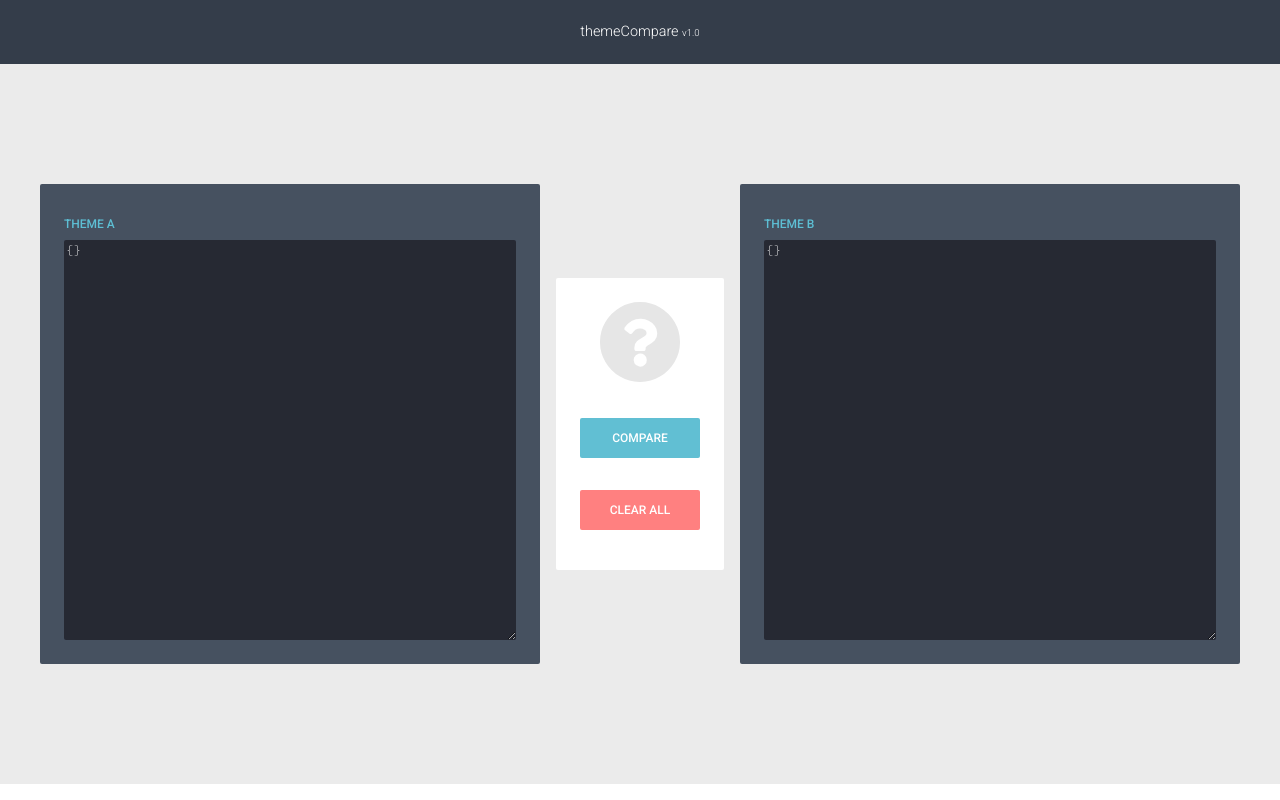
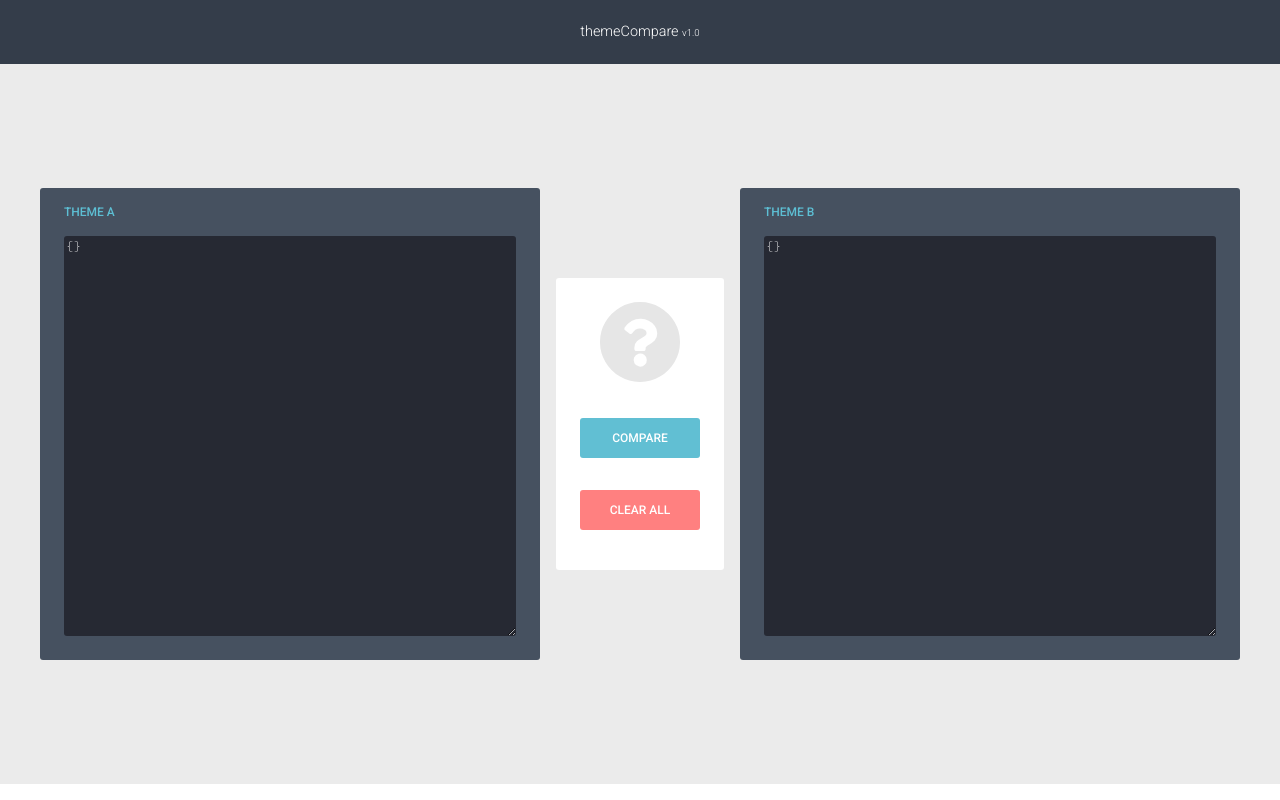
Before and after one commit to raycasimiro/themeCompare, a plain HTML site: page index.html in a window 1280 px wide. Drawn offline with Linux system fonts and the light colour scheme.

Commit message:
updated border radius from 2px to 3px, fixed label padding

```diff
--- a/style.css
+++ b/style.css
@@ -173,8 +173,8 @@ nav {
     background-color: #465160;
     min-height: 50px;
     margin: .5rem;
-    border-radius: 2px;
-    padding: 1.5rem;
+    border-radius: 3px;
+    padding: 0 1.5rem 1.5rem;
     width: 500px;
 }
 
@@ -182,7 +182,7 @@ nav {
     background-color: white;
     min-height: 50px;
     margin: .5rem;
-    border-radius: 2px;
+    border-radius: 3px;
     padding: 1.5rem;
     width: auto;
     text-align: center;
@@ -203,7 +203,7 @@ textarea {
     background-color: #262933;
     border: none;
     resize: vertical;
-    border-radius: 2px;
+    border-radius: 3px;
 }
 
 .btn {
@@ -218,7 +218,7 @@ textarea {
     height: 40px;
     border: 2px solid transparent;
     margin: 1rem 0;
-    border-radius: 2px;
+    border-radius: 3px;
     font-weight: 500;
 }
 
@@ -258,7 +258,7 @@ textarea {
 
 .label {
     color: #5DBFD4;
-    line-height: 2rem;
+    line-height: 3rem;
     text-transform: uppercase;
     font-size: 12px;
     font-weight: 500;
```
